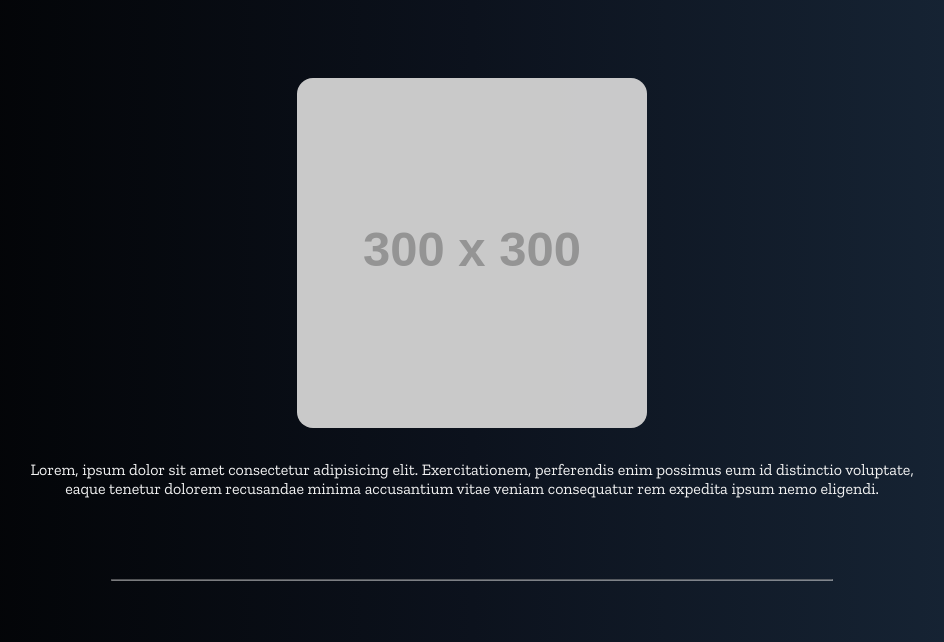
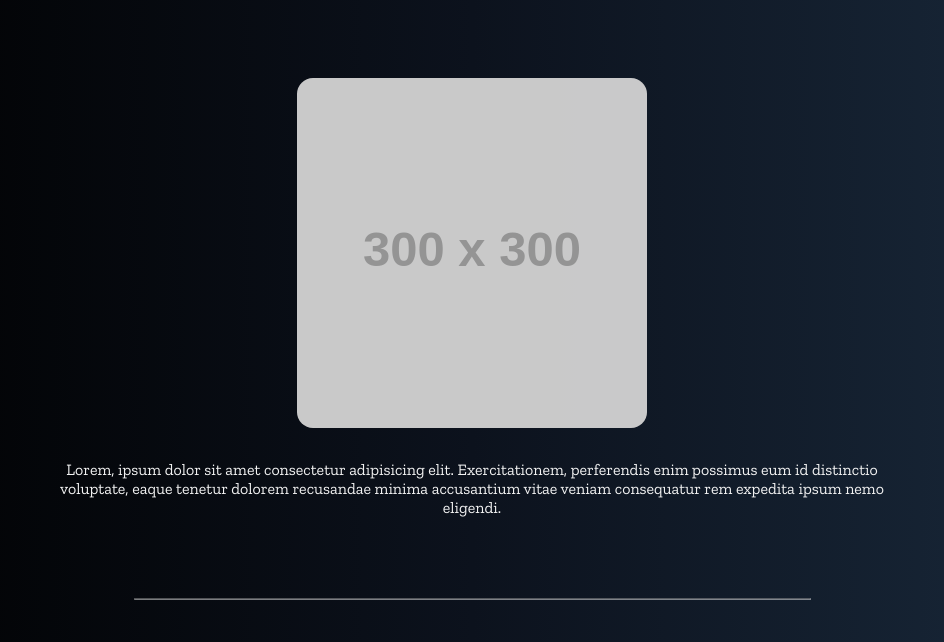
Before and after one commit to onlysumnslight/website, a plain HTML site: page index.html in a window 1280 px wide. Shown: the part 158-800 px from the top of the page, without its empty margins (168-1112 px from the left). Drawn offline with nearby package versions, Linux system fonts and the light colour scheme; placeholder pictures from the web are drawn by us.

Commit message:
Update styles.css
minor page edits to the width and nav bar color

```diff
--- a/styles.css
+++ b/styles.css
@@ -1,6 +1,7 @@
 html {
     height: 100%;
     margin: 0;
+    width: 100%;
 }
 
 body {
@@ -8,8 +9,9 @@ body {
     background-image: linear-gradient(to right,black,#0c121d, #19293b);
     font-family: "Zilla Slab", serif;
     min-height: 100vh;
-    width: 75%;
+    width: 900px;
 }
+
 
 header {
     display: flex;
```
